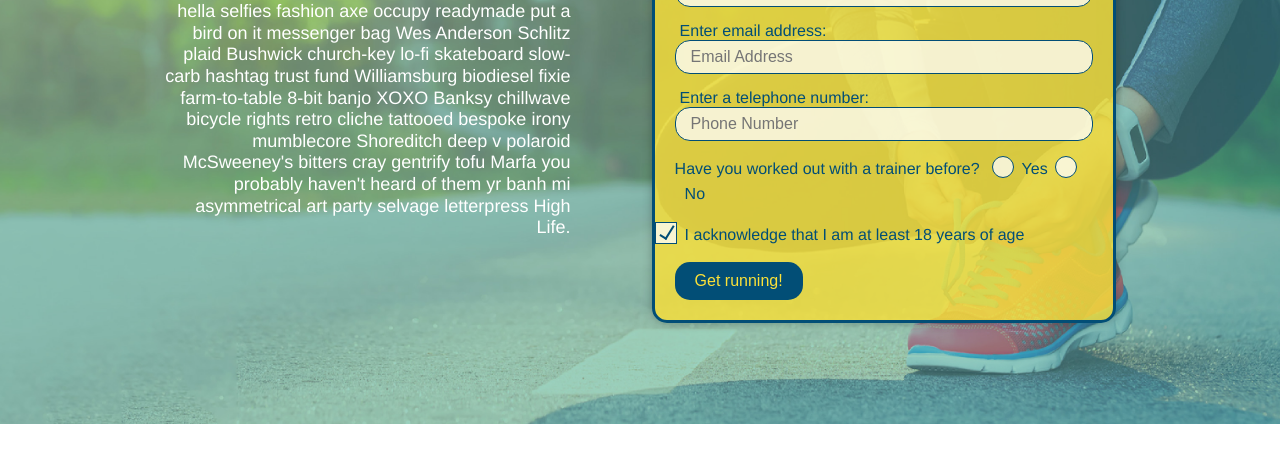
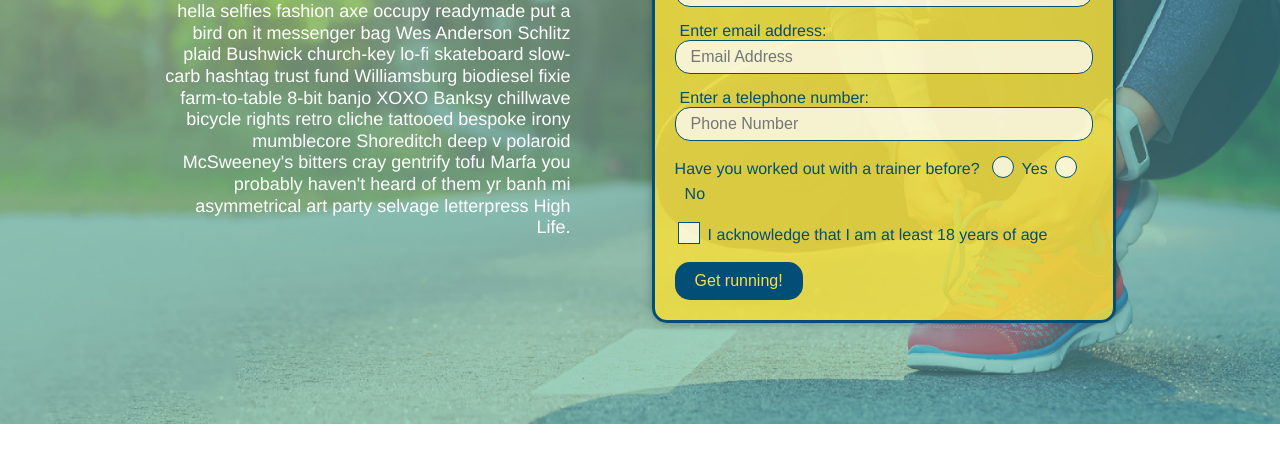
Before and after one commit to thebrrt/run-buddy, a plain HTML site: page index.html in a window 1280 px wide. Shown: the part 335-800 px from the top of the page. Drawn offline with Linux system fonts and the light colour scheme.

Commit message:
FIGURED OUT THE CHECKBOX AFTER 40 MINUTES OF DEBUGGING THE CSS. IT WAS THE HTML ALL ALONG!

```diff
--- a/assets/css/style.css
+++ b/assets/css/style.css
@@ -243,24 +243,24 @@ section {
   }
 
 .checkbox-wrapper label::after {
-  content: "";
     height: 6px;
     width: 14px;
-  border-left: 2px solid #024e76;
-  border-bottom: 2px solid #024e76;
     position: absolute;
     left: -26px;
     top: 1px;
     transform: rotate(-58deg);
+    border-left: 2px solid #024e76;
+    border-bottom: 2px solid #024e76;
 }
 
 .checkbox-wrapper input + label::after, .radio-wrapper input + label::after {
     content: none;
 }
 
-.checkbox-wrapper input:checked+ label::after, .radio-wrapper input:checked + label::after {
+.checkbox-wrapper input:checked + label::after, .radio-wrapper input:checked + label::after {
     content: "";
 }
+
 
 /* What We Do */
 .intro p {
--- a/index.html
+++ b/index.html
@@ -61,8 +61,8 @@
                 </p>
                 <p>
                     <span class="checkbox-wrapper">
-                        <label for="consent" style="margin-left: 0px">I acknowledge that I am at least 18 years of age</label>
-                        <input type="checkbox" name="consent" id="consent">
+                        <input type="checkbox" name="consent" id="consent" style="float: left; margin-left: 0px;">
+                        <label for="consent">I acknowledge that I am at least 18 years of age</label>
                     </span>
                 </p>
                 <button type="submit">
```
Lines whose indentation alone changed are shown as unchanged.
